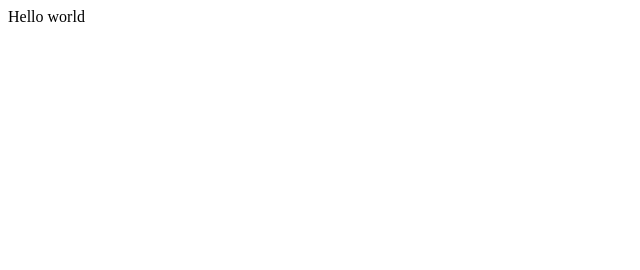
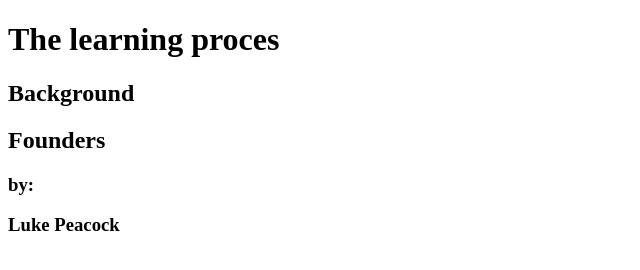
Before and after one commit to Pandammonia/html_website, a plain HTML site: page index.html in a window 1280 px wide. Shown: the whole page, without its empty margins (0-640 px from the left). Drawn offline with Linux system fonts and the light colour scheme.

Commit message:
Added headers

```diff
--- a/index.html
+++ b/index.html
@@ -1 +1,14 @@
-<p>Hello world</p>
+<!DOCTYPE html>
+<html>
+  <head>
+  	<title>Learn HTML</title>
+  	<meta charset ="utf-8">
+  </head>
+<body>
+	<h1>The learning proces </h1>
+	<h2> Background </h2>
+	<h2> Founders </h2>
+	<h3> by: </h3>
+	<h3> Luke Peacock </h3>
+</body>
+</html>
```
